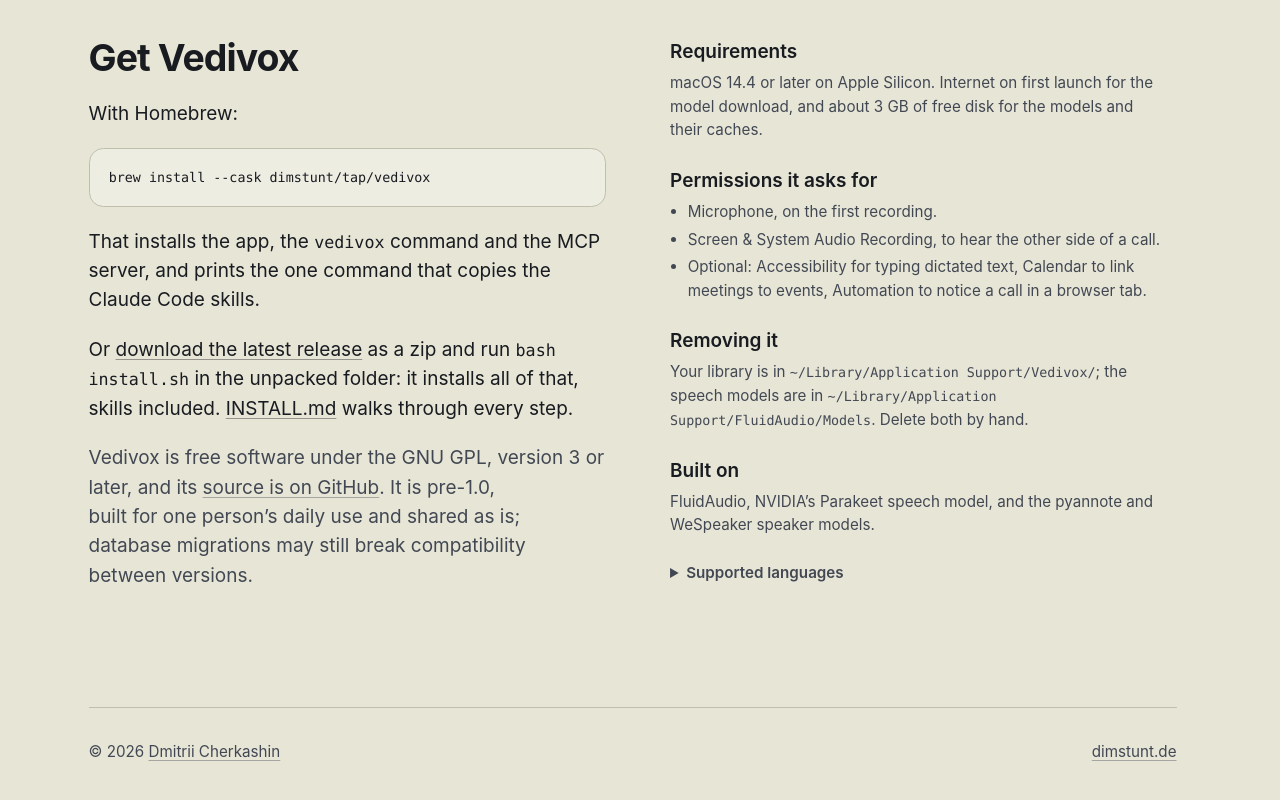
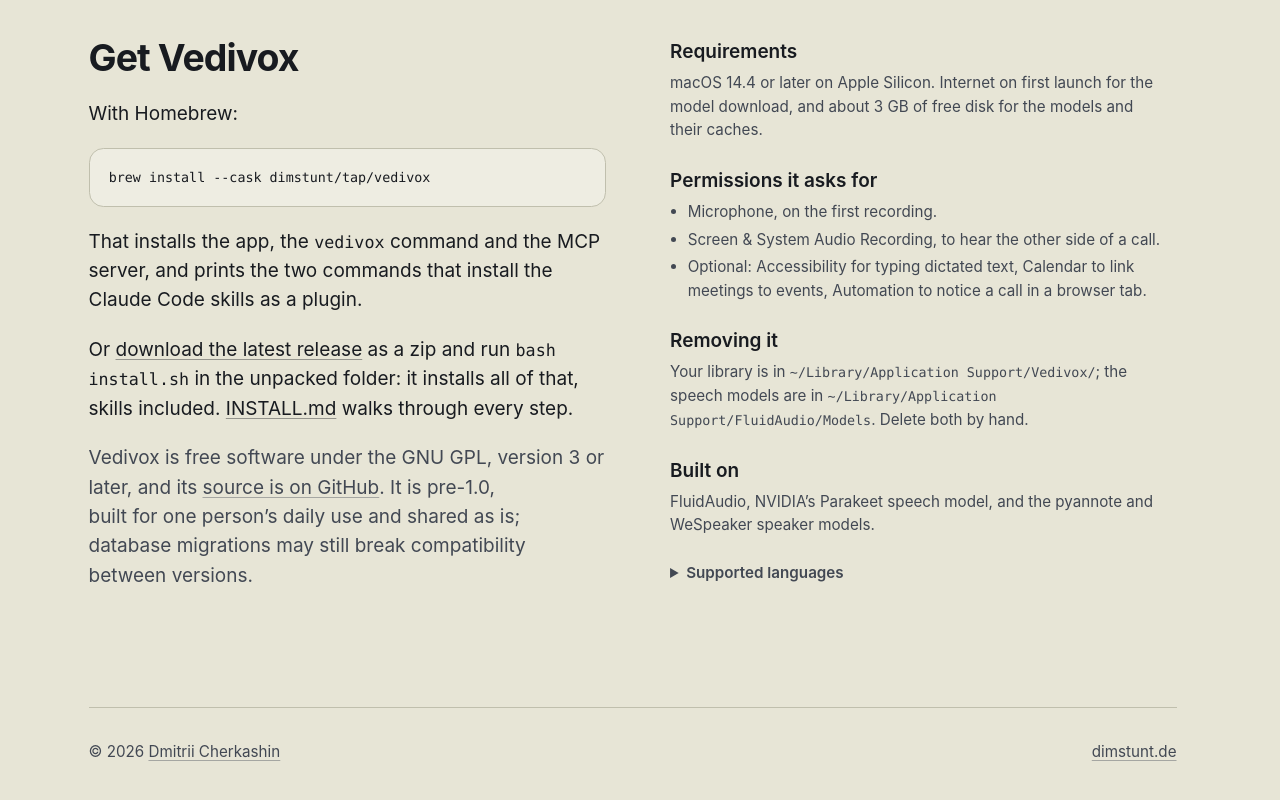
Before and after one commit to dimstunt/vedivox, a plain HTML site: page site/index.html in a window 1280 px wide. Shown: the part 4861-5661 px from the top of the page. Drawn offline with Linux system fonts and the light colour scheme.

Commit message:
Landing: the cask prints the plugin commands, not a copy command

```diff
--- a/site/index.html
+++ b/site/index.html
@@ -356,7 +356,7 @@ footer { display: flex; flex-wrap: wrap; justify-content: space-between; gap: 1r
       <h2 id="get-h">Get Vedivox</h2>
       <p>With Homebrew:</p>
       <pre><code>brew install --cask dimstunt/tap/vedivox</code></pre>
-      <p>That installs the app, the <code>vedivox</code> command and the MCP server, and prints the one command that copies the Claude Code skills.</p>
+      <p>That installs the app, the <code>vedivox</code> command and the MCP server, and prints the two commands that install the Claude Code skills as a plugin.</p>
       <p>Or <a href="https://github.com/dimstunt/vedivox/releases/latest">download the latest release</a> as a zip and run <code>bash install.sh</code> in the unpacked folder: it installs all of that, skills included. <a href="https://github.com/dimstunt/vedivox/blob/HEAD/docs/INSTALL.md">INSTALL.md</a> walks through every step.</p>
       <p class="muted">Vedivox is free software under the GNU GPL, version 3 or later, and its <a href="https://github.com/dimstunt/vedivox">source is on GitHub</a>. It is pre-1.0, built for one person’s daily use and shared as is; database migrations may still break compatibility between versions.</p>
     </div>
```
